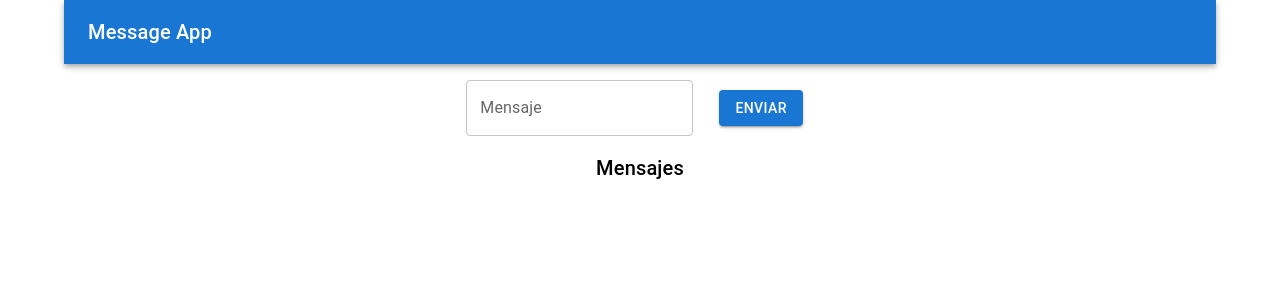
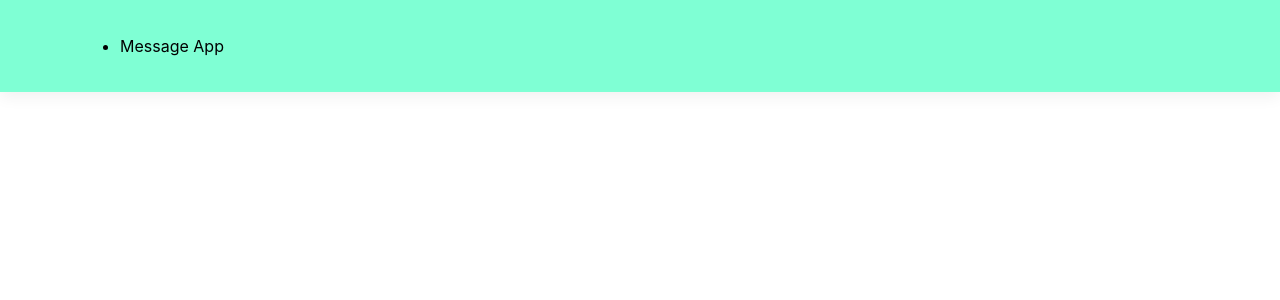
Before and after one commit to Georges47/triviago-front-challenge, a React (Create React App) app: page / in a window 1280 px wide. Shown: the top 300 px of the page. Built offline with nearby package versions, Linux system fonts and the light colour scheme; the HTML template or start-up script is replaced by a standard one.

Commit message:
navbar prueba

```diff
--- a/src/App.js
+++ b/src/App.js
@@ -1,31 +1,14 @@
 import React, { useState } from 'react';
 import './App.css';
-import { Container, Grid, Box } from '@mui/material';
-import NavBar from './NavBar';
-import MessageForm from './MessageForm';
-import Messages from './Messages';
+import NavBar from './components/NavBar';
+
 
 function App() {
-    const [messageList, setMessageList] = useState([]);
-
-    const handleMessageSubmit = (message) => {
-        setMessageList([...messageList, message]);
-    };
 
     return (
-        <Container className="App">
-            <NavBar />
-            <Box mt={2}> {/* Agregar margen superior de 2 unidades */}
-                <Grid container spacing={2}>
-                    <Grid item xs={12}>
-                        <MessageForm onMessageSubmit={handleMessageSubmit} />
-                    </Grid>
-                    <Grid item xs={12}>
-                        <Messages messages={messageList} />
-                    </Grid>
-                </Grid>
-            </Box>
-        </Container>
+        <div className="App">
+            <NavBar/>
+        </div>
     );
 }
 
--- /dev/null
+++ b/src/components/NavBar.js
@@ -0,0 +1,15 @@
+import "./NavBarStyles.css"
+
+function NavBar() {
+    return (
+       <nav>
+        <div>
+            <ul id="navbar">
+                <li> Message App </li>
+            </ul>
+        </div>
+       </nav>
+    );
+};
+
+export default NavBar;
--- /dev/null
+++ b/src/components/NavBarStyles.css
@@ -0,0 +1,13 @@
+nav{
+    display: flex;
+    align-items: center;
+    justify-content: space-between;
+    background-color: aquamarine;
+    padding: 20px 80px;
+    box-shadow: 0 5px 15px rgba(0,0,0,0.06);
+}
+#navbar{
+    display: flex;
+    align-items: center;
+    justify-content: center;
+}
```
Also changed, not shown: src/copy.txt (added).
